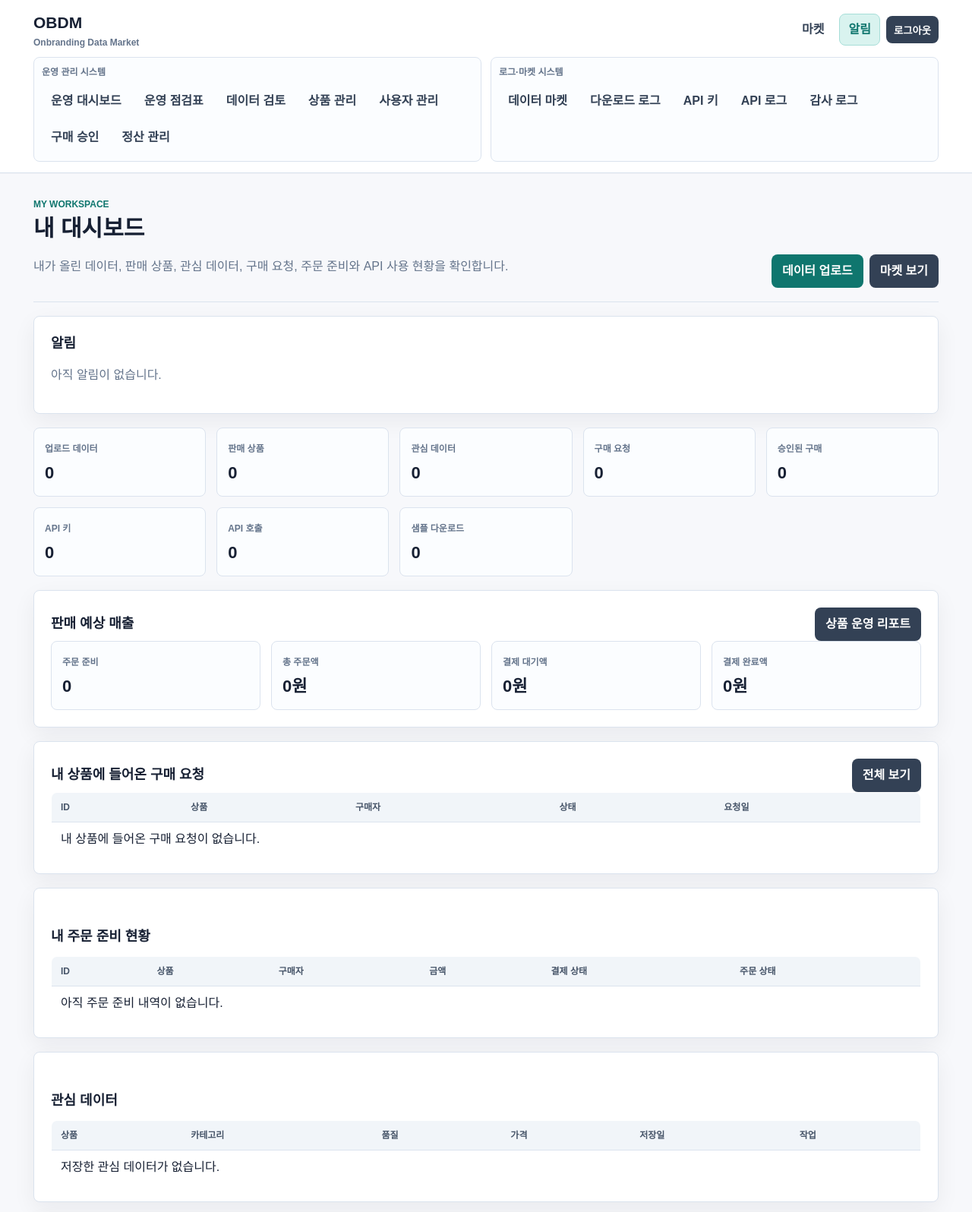
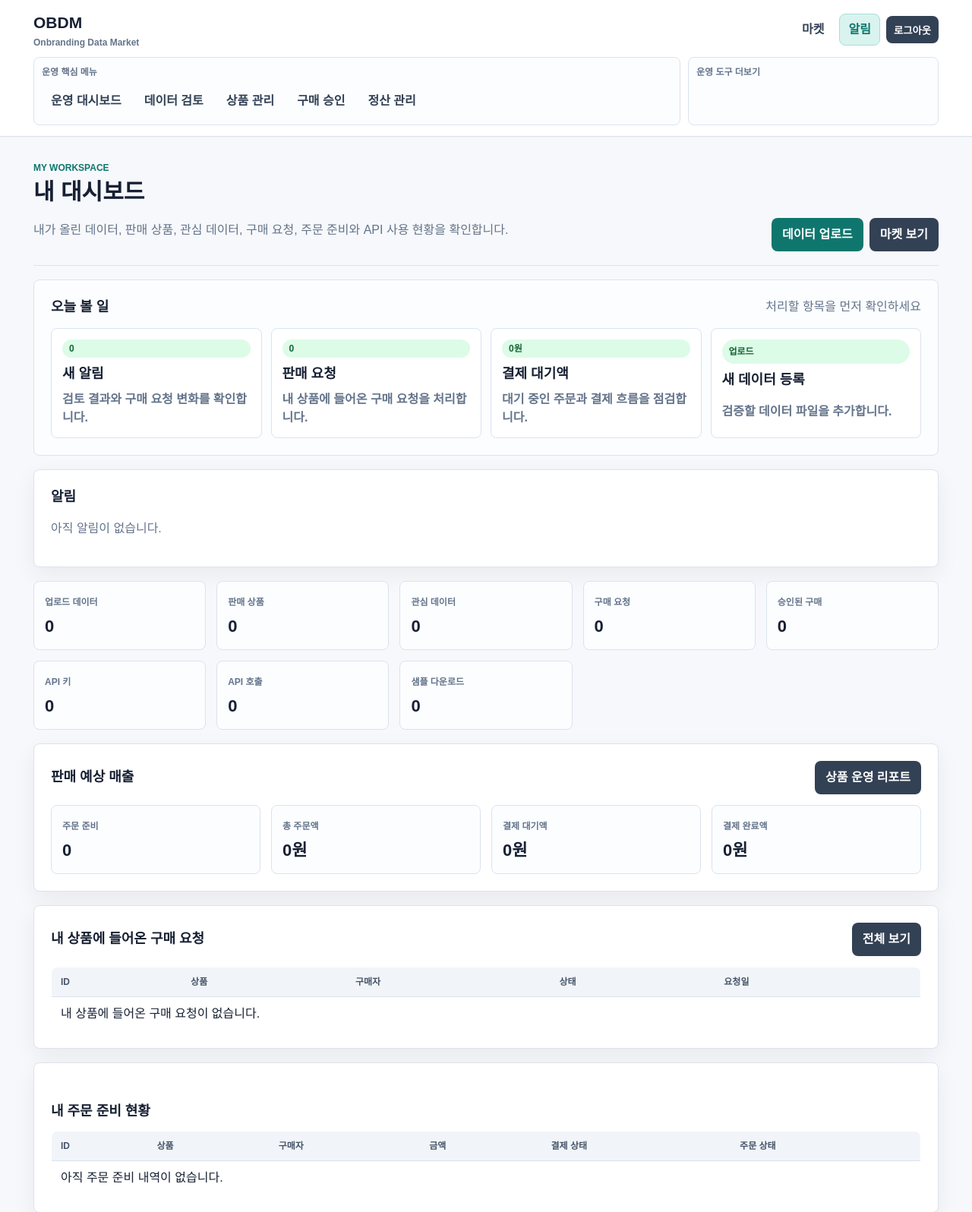
Before and after one commit to si4728/data-exchange-platform, a Flask app: page /user/dashboard in a window 1280 px wide. Shown: the top 1596 px of the page at 76% size. Run offline with Flask 3, Linux system fonts and the light colour scheme; the visitor is signed in with stand-in values (Sample User, id 1); data comes from the database, SQL or seed files in the repository; data that the repository does not hold is empty; some libraries are stand-ins or nearby versions.

Commit message:
Improve dashboard and market UI structure

```diff
--- a/templates/base.html
+++ b/templates/base.html
@@ -130,9 +130,9 @@
       }
 
       .system-nav {
-        display: grid;
-        grid-template-columns: repeat(2, minmax(0, 1fr));
-        gap: 12px;
+        display: flex;
+        flex-wrap: wrap;
+        gap: 10px;
         padding: 0 24px 14px;
       }
 
@@ -141,6 +141,7 @@
         border-radius: 8px;
         background: #fbfdff;
         padding: 10px;
+        flex: 1 1 420px;
       }
 
       .menu-title {
@@ -159,6 +160,17 @@
         flex-wrap: wrap;
         gap: 6px;
       }
+
+      .menu-disclosure {
+        flex: 0 1 330px;
+      }
+
+      .menu-disclosure summary {
+        cursor: pointer;
+        list-style: none;
+      }
+
+      .menu-disclosure summary::-webkit-details-marker { display: none; }
 
       main { padding: 32px 24px 58px; }
 
@@ -193,6 +205,48 @@
       }
 
       .panel { padding: 22px; }
+
+      .panel.subtle {
+        box-shadow: none;
+        background: #fbfdff;
+      }
+
+      .section-header {
+        display: flex;
+        align-items: center;
+        justify-content: space-between;
+        gap: 12px;
+        margin-bottom: 14px;
+      }
+
+      .section-header h2 { margin: 0; }
+
+      .stack-sm { display: grid; gap: 8px; }
+      .mt-sm { margin-top: 10px; }
+      .mt-md { margin-top: 18px; }
+      .flush { margin-top: 0; }
+
+      .quick-grid {
+        display: grid;
+        grid-template-columns: repeat(auto-fit, minmax(230px, 1fr));
+        gap: 12px;
+      }
+
+      .action-card {
+        display: grid;
+        gap: 8px;
+        border: 1px solid var(--line);
+        border-radius: 8px;
+        padding: 14px;
+        background: #fff;
+      }
+
+      .action-card strong {
+        display: block;
+        font-size: 18px;
+      }
+
+      .action-card p { margin: 0; }
 
       .grid {
         display: grid;
@@ -551,44 +639,39 @@
           <section class="menu-group">
             <div class="menu-title">
               {% if current_user.role == "ADMIN" %}
-                <span>운영 관리 시스템</span>
+                <span>운영 핵심 메뉴</span>
               {% else %}
-                <span>사용자 데이터 시스템</span>
+                <span>내 작업 메뉴</span>
               {% endif %}
             </div>
             <div class="menu-items">
               {% if current_user.role == "ADMIN" %}
                 <a class="nav-pill {% if request.path == '/web/admin' %}active{% endif %}" href="{{ url_for('web_admin_dashboard') }}">운영 대시보드</a>
-                <a class="nav-pill {% if request.path.startswith('/web/admin/operations-checklist') %}active{% endif %}" href="{{ url_for('web_admin_operations_checklist') }}">운영 점검표</a>
                 <a class="nav-pill {% if request.path.startswith('/web/admin/datasets') %}active{% endif %}" href="{{ url_for('web_admin_list_datasets') }}">데이터 검토</a>
                 <a class="nav-pill {% if request.path.startswith('/web/admin/products') %}active{% endif %}" href="{{ url_for('web_admin_products') }}">상품 관리</a>
-                <a class="nav-pill {% if request.path.startswith('/web/admin/users') %}active{% endif %}" href="{{ url_for('web_admin_users') }}">사용자 관리</a>
                 <a class="nav-pill {% if request.path.startswith('/web/admin/purchases') %}active{% endif %}" href="{{ url_for('web_admin_purchases') }}">구매 승인</a>
                 <a class="nav-pill {% if request.path.startswith('/web/admin/settlements') %}active{% endif %}" href="{{ url_for('web_admin_settlements') }}">정산 관리</a>
               {% else %}
                 <a class="nav-pill {% if request.path == '/user/dashboard' %}active{% endif %}" href="{{ url_for('user_dashboard') }}">내 대시보드</a>
                 <a class="nav-pill {% if request.path == '/' or request.path.startswith('/web/uploads') %}active{% endif %}" href="{{ url_for('index') }}">데이터 업로드</a>
-                <a class="nav-pill {% if request.path.startswith('/web/datasets') %}active{% endif %}" href="{{ url_for('user_dashboard') }}">내 데이터</a>
-                <a class="nav-pill {% if request.path.startswith('/web/products') %}active{% endif %}" href="{{ url_for('user_dashboard') }}">판매 상품</a>
                 <a class="nav-pill {% if request.path.startswith('/web/seller/reports') %}active{% endif %}" href="{{ url_for('web_seller_reports') }}">판매 리포트</a>
                 <a class="nav-pill {% if request.path.startswith('/web/seller/purchases') %}active{% endif %}" href="{{ url_for('web_seller_purchases') }}">판매 요청</a>
                 <a class="nav-pill {% if request.path.startswith('/web/orders') %}active{% endif %}" href="{{ url_for('web_buyer_orders') }}">주문/결제</a>
-                <a class="nav-pill {% if request.path.startswith('/web/purchases') %}active{% endif %}" href="{{ url_for('user_dashboard') }}">구매/API</a>
               {% endif %}
             </div>
           </section>
 
-          <section class="menu-group">
-            <div class="menu-title">
-              {% if current_user.role == "ADMIN" %}
-                <span>로그·마켓 시스템</span>
-              {% else %}
-                <span>마켓 이용 시스템</span>
-              {% endif %}
-            </div>
+          <details class="menu-group menu-disclosure">
+            {% if current_user.role == "ADMIN" %}
+              <summary class="menu-title">운영 도구 더보기</summary>
+            {% else %}
+              <summary class="menu-title">마켓·계정 도구 더보기</summary>
+            {% endif %}
             <div class="menu-items">
               <a class="nav-pill {% if request.path == '/market' %}active{% endif %}" href="{{ url_for('market') }}">데이터 마켓</a>
               {% if current_user.role == "ADMIN" %}
+                <a class="nav-pill {% if request.path.startswith('/web/admin/users') %}active{% endif %}" href="{{ url_for('web_admin_users') }}">사용자 관리</a>
+                <a class="nav-pill {% if request.path.startswith('/web/admin/operations-checklist') %}active{% endif %}" href="{{ url_for('web_admin_operations_checklist') }}">운영 점검표</a>
                 <a class="nav-pill {% if request.path.startswith('/web/admin/downloads') %}active{% endif %}" href="{{ url_for('web_admin_downloads') }}">다운로드 로그</a>
                 <a class="nav-pill {% if request.path.startswith('/web/admin/api-keys') %}active{% endif %}" href="{{ url_for('web_admin_api_keys') }}">API 키</a>
                 <a class="nav-pill {% if request.path.startswith('/web/admin/api-usage') %}active{% endif %}" href="{{ url_for('web_admin_api_usage') }}">API 로그</a>
--- a/templates/user_dashboard.html
+++ b/templates/user_dashboard.html
@@ -22,9 +22,38 @@
       </section>
     {% endif %}
 
+    <section class="panel subtle">
+      <div class="section-header">
+        <h2>오늘 볼 일</h2>
+        <span class="muted">처리할 항목을 먼저 확인하세요</span>
+      </div>
+      <div class="quick-grid">
+        <a class="action-card" href="{{ url_for('user_dashboard') }}">
+          <span class="status {{ 'review' if notification_unread_count else 'done' }}">{{ notification_unread_count or 0 }}</span>
+          <strong>새 알림</strong>
+          <p class="muted">검토 결과와 구매 요청 변화를 확인합니다.</p>
+        </a>
+        <a class="action-card" href="{{ url_for('web_seller_purchases') }}">
+          <span class="status {{ 'requested' if seller_purchase_requests else 'done' }}">{{ seller_purchase_requests|length }}</span>
+          <strong>판매 요청</strong>
+          <p class="muted">내 상품에 들어온 구매 요청을 처리합니다.</p>
+        </a>
+        <a class="action-card" href="{{ url_for('web_buyer_orders') }}">
+          <span class="status {{ 'review' if seller_revenue.pending_amount else 'done' }}">{{ "{:,}".format(seller_revenue.pending_amount or 0) }}원</span>
+          <strong>결제 대기액</strong>
+          <p class="muted">대기 중인 주문과 결제 흐름을 점검합니다.</p>
+        </a>
+        <a class="action-card" href="{{ url_for('index') }}">
+          <span class="status active">업로드</span>
+          <strong>새 데이터 등록</strong>
+          <p class="muted">검증할 데이터 파일을 추가합니다.</p>
+        </a>
+      </div>
+    </section>
+
     <section class="panel">
-      <div class="actions" style="justify-content: space-between; align-items: center; margin-top: 0">
-        <h2 style="margin: 0">알림</h2>
+      <div class="section-header">
+        <h2>알림</h2>
         {% if notification_unread_count %}
           <form action="{{ url_for('web_mark_all_notifications_read') }}" method="post">
             <input type="hidden" name="csrf_token" value="{{ csrf_token() }}">
@@ -90,8 +119,8 @@
     </div>
 
     <section class="panel">
-      <div class="actions" style="justify-content: space-between; align-items: center; margin-top: 0">
-        <h2 style="margin: 0">판매 예상 매출</h2>
+      <div class="section-header">
+        <h2>판매 예상 매출</h2>
         <a class="button secondary" href="{{ url_for('web_seller_reports') }}">상품 운영 리포트</a>
       </div>
       <div class="grid">
@@ -106,8 +135,8 @@
     </section>
 
     <section class="panel">
-      <div class="actions" style="justify-content: space-between; align-items: center; margin-top: 0">
-        <h2 style="margin: 0">내 상품에 들어온 구매 요청</h2>
+      <div class="section-header">
+        <h2>내 상품에 들어온 구매 요청</h2>
         <a class="button secondary" href="{{ url_for('web_seller_purchases') }}">전체 보기</a>
       </div>
       <table>
@@ -255,7 +284,7 @@
                   <div class="muted">검토 메모: {{ dataset.review_note }}</div>
                 {% endif %}
                 {% if dataset.resubmission_children %}
-                  <details style="margin-bottom: 8px">
+                  <details class="mt-sm">
                     <summary>보완 제출 이력</summary>
                     <ul class="compact-list">
                       {% for child in dataset.resubmission_children %}
@@ -306,7 +335,7 @@
               <td>{{ product.license_name or "Standard Data License" }}</td>
               <td>
                 <span class="status {{ product.status | lower }}">{{ product.status }}</span>
-                <div class="actions" style="margin-top: 8px">
+                <div class="inline-actions mt-sm">
                   <a class="button secondary" href="{{ url_for('web_edit_product', product_id=product.id) }}">상품 수정</a>
                   {% if product.status == "ACTIVE" %}
                     <form action="{{ url_for('web_hide_product', product_id=product.id) }}" method="post" style="display:inline">
@@ -330,8 +359,8 @@
     </section>
 
     <section class="panel">
-      <div class="actions" style="justify-content: space-between; align-items: center; margin-top: 0">
-        <h2 style="margin: 0">내 구매 요청</h2>
+      <div class="section-header">
+        <h2>내 구매 요청</h2>
         <a class="button secondary" href="{{ url_for('web_buyer_orders') }}">주문/결제 내역</a>
       </div>
       <table>
```
Also changed, not shown: other parts of templates/base.html (+36 -2 lines), templates/admin_dashboard.html (+36 -7 lines), templates/market.html (+23 -21 lines).
